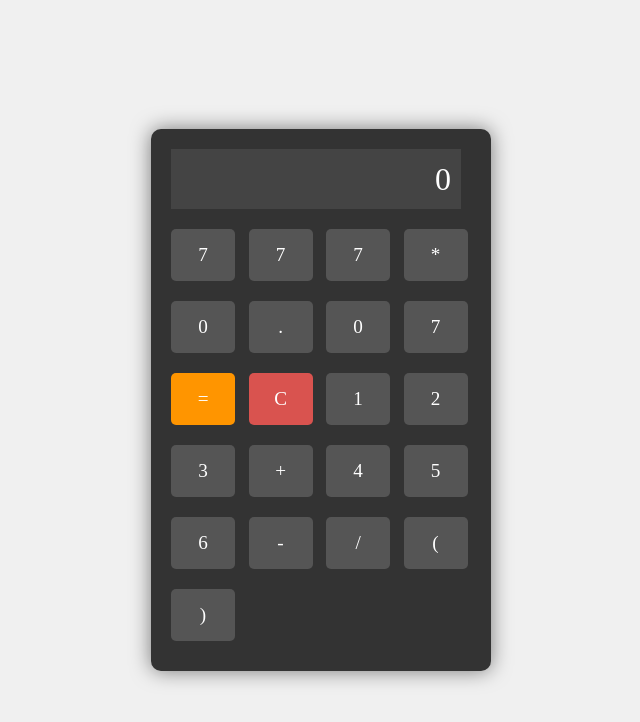
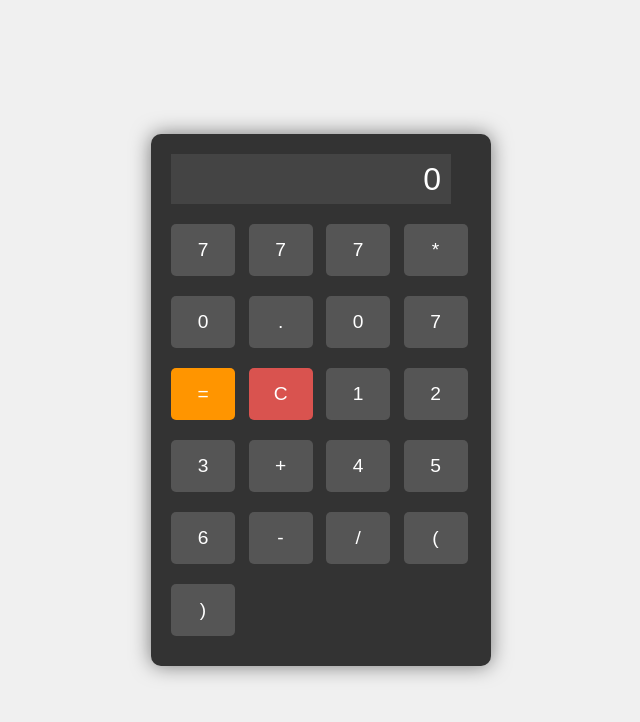
Before and after one commit to nobody3301-221/note-app, a plain HTML site: page index.html in a window 1280 px wide. Shown: the whole page, without its empty margins (319-959 px from the left). Drawn offline with Linux system fonts and the light colour scheme.

Commit message:
Update style.css

````diff
--- a/style.css
+++ b/style.css
@@ -43,6 +43,7 @@ input[type="text"], textarea, button {
     border: 1px solid #00ff00;
     color: #00ff00;
     font-family: inherit;
+    box-sizing: border-box; /* パディングとボーダーを幅に含める */
 }
 
 button {
@@ -76,6 +77,7 @@ body.camouflage-mode {
     align-items: center;
     min-height: 100vh;
     margin: 0;
+    font-family: Arial, sans-serif; /* 電卓は一般的なフォントに */
 }
 
 .calculator {
@@ -87,7 +89,7 @@ body.camouflage-mode {
 }
 
 #display {
-    width: 90%;
+    width: calc(100% - 20px); /* 左右のパディングを考慮 */
     height: 50px;
     margin-bottom: 20px;
     background-color: #444;
@@ -96,12 +98,13 @@ body.camouflage-mode {
     text-align: right;
     border: none;
     padding: 5px 10px;
+    box-sizing: border-box; /* パディングを含めて幅を計算 */
 }
 
 .buttons {
     display: grid;
-    grid-template-columns: repeat(4, 1fr);
-    gap: 10px;
+    grid-template-columns: repeat(4, 1fr); /* 4列のグリッドを定義 */
+    gap: 10px; /* ボタン間の隙間 */
 }
 
 .calculator button {
@@ -111,6 +114,8 @@ body.camouflage-mode {
     border-radius: 5px;
     background-color: #555;
     color: #fff;
+    cursor: pointer; /* マウスオーバー時にカーソルをポインターにする */
+    transition: background-color 0.2s ease;
 }
 
 .calculator button:hover {
@@ -119,9 +124,11 @@ body.camouflage-mode {
 
 .calculator button.equal {
     background-color: #ff9500;
+    grid-column: span 1; /* 1列分を占める */
 }
 .calculator button.clear {
     background-color: #d9534f;
+    grid-column: span 1; /* 1列分を占める */
 }
 
 /*=====================================
@@ -151,3 +158,4 @@ body.protocol-initiated #display {
     75% { transform: translate(-1px, 1px); }
     100% { transform: translate(0, 0); }
 }
+```http://googleusercontent.com/generated_image_content/0
````
